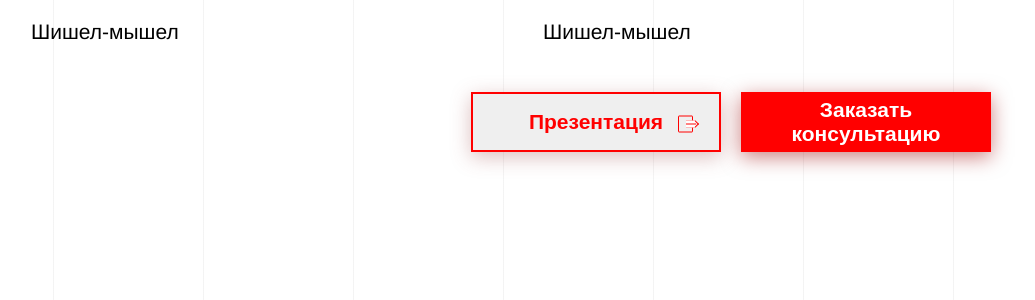
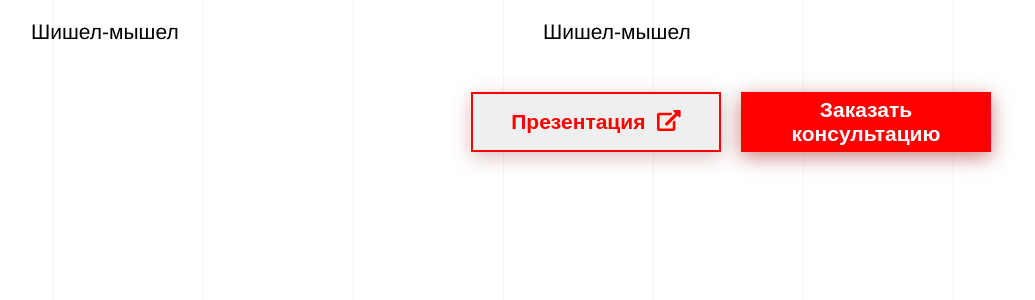
Before and after one commit to vlasnikita/shrimp, a PHP site: page / in a window 1280 px wide; the page is wider, and only the part inside the window is pictured. Shown: the part 1562-1862 px from the top of that part, without its empty margins (97-1132 px from the left). Run offline with PHP 8.4, Linux system fonts and the light colour scheme; some libraries are stand-ins or nearby versions.

Commit message:
Поменял иконку у кнопки Презентация

```diff
--- a/index.html
+++ b/index.html
@@ -79,7 +79,7 @@
             </div>
         </div>
         <div class="buttonContainer">
-            <button class="button button--info">Презентация <div class="export icon"></div></button>
+            <button class="button button--info">Презентация&nbsp;&nbsp;<i class="fas fa-external-link-alt"></i></button>
             <button class="button button--cta">Заказать консультацию</button>
         </div>
     </section>
--- a/style.css
+++ b/style.css
@@ -174,45 +174,6 @@ ul {
     border: 2px solid red;
     color: red;
     box-shadow: 0px 5px 20px 0px rgba(155,70,70,.35);
-}
-
-.export.icon {
-    top: 50%;
-    right: 25px;
-    transform: translateY(calc(-50% - 5px)) rotateZ(90deg);
-    color: red;
-    position: absolute;
-    margin-left: 4px;
-    margin-top: 7px;
-    width: 15px;
-    height: 13px;
-    border-radius: 1px;
-    border: solid 1px currentColor;
-}
-
-.export.icon:before {
-    content: '';
-    position: absolute;
-    top: -4px;
-    left: 4px;
-    width: 1px;
-    height: 10px;
-    border-left: solid 3px white;
-    border-right: solid 3px white;
-    background-color: currentColor;
-}
-
-.export.icon:after {
-    content: '';
-    position: absolute;
-    left: 5px;
-    top: -6px;
-    width: 4px;
-    height: 4px;
-    border-top: solid 1px currentColor;
-    border-right: solid 1px currentColor;
-    -webkit-transform: rotate(-45deg);
-    transform: rotate(-45deg);
 }
 
 .main {
```
